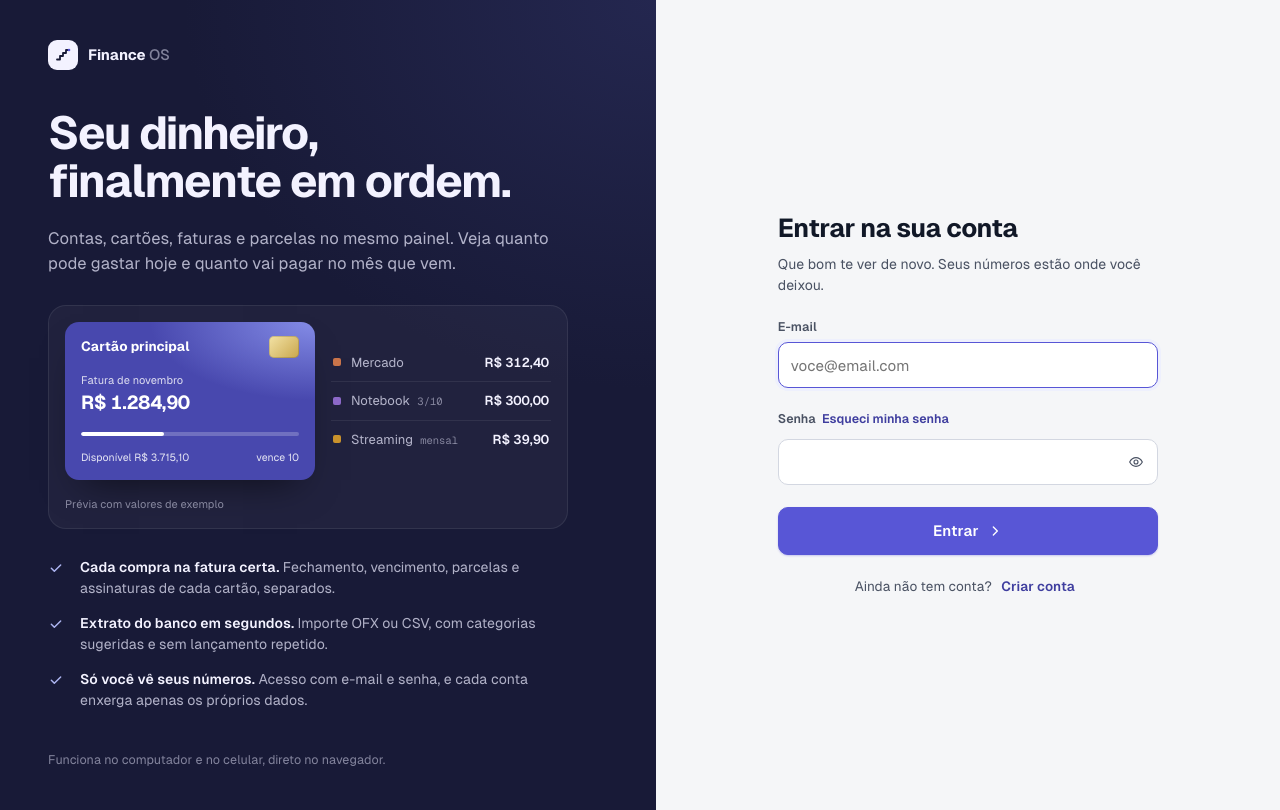
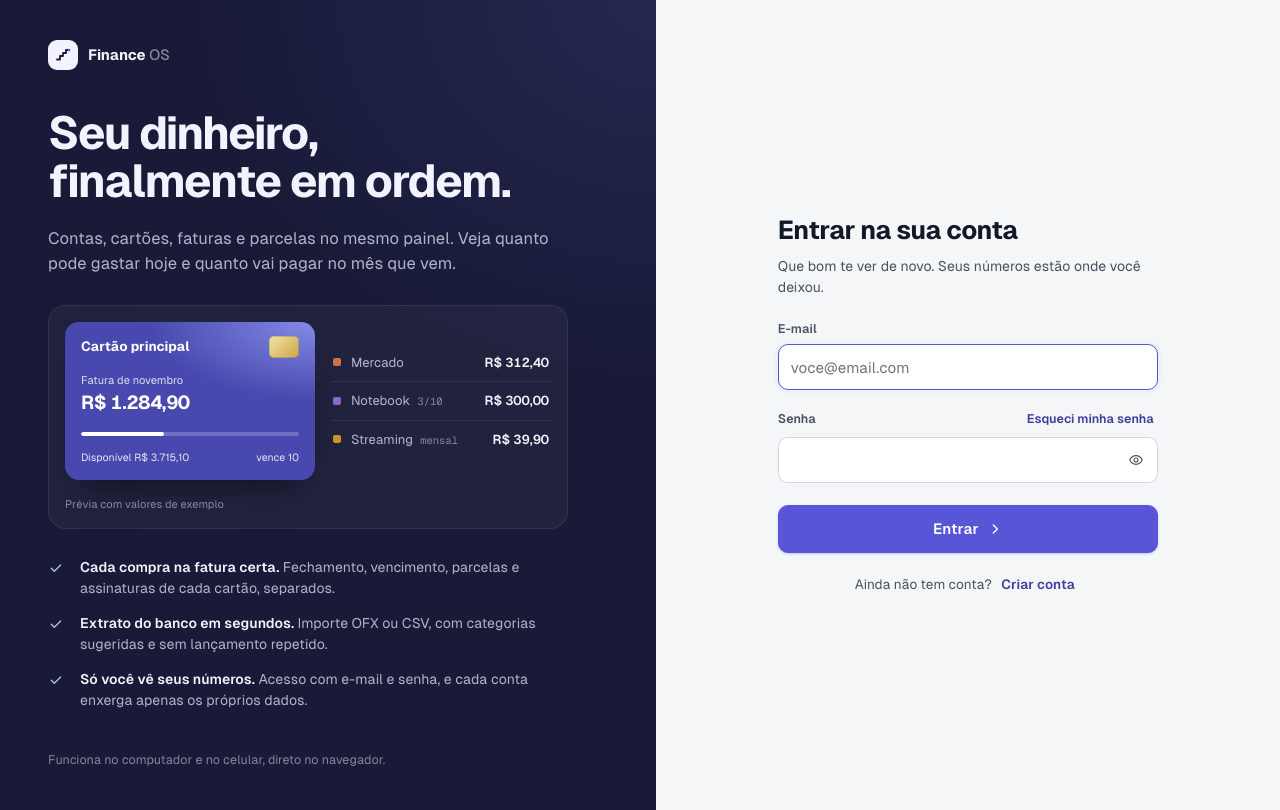
Before and after one commit to wenderbrand-creator/financeos, a React (Vite) app in the folder finance-os/: page / in a window 1280 px wide. Built offline with nearby package versions, Linux system fonts and the light colour scheme; no server answers.

Commit message:
Update features.css

```diff
--- a/finance-os/src/styles/features.css
+++ b/finance-os/src/styles/features.css
@@ -124,3 +124,6 @@ kbd{font-family:var(--mono);font-size:11px;border:1px solid var(--line-strong);b
 /* single-card screens (connection problem) */
 .auth-wrap{min-height:100%;display:grid;place-items:center;padding-block:32px;padding-left:max(16px,env(safe-area-inset-left,0px));padding-right:max(16px,env(safe-area-inset-right,0px));background:var(--bg)}
 .auth-card{width:100%;max-width:400px;display:flex;flex-direction:column;gap:18px;background:var(--surface);border:1px solid var(--line);border-radius:var(--r-xl);box-shadow:var(--shadow-md);padding:32px 28px}
+.auth-label-row{display:flex;align-items:baseline;justify-content:space-between;gap:8px}
+.auth-label-row .link-btn{font-size:12.5px;padding:2px 4px}
+.auth-sent-ico{width:52px;height:52px;border-radius:50%;display:grid;place-items:center;background:var(--pos-soft);color:var(--pos)}
```
